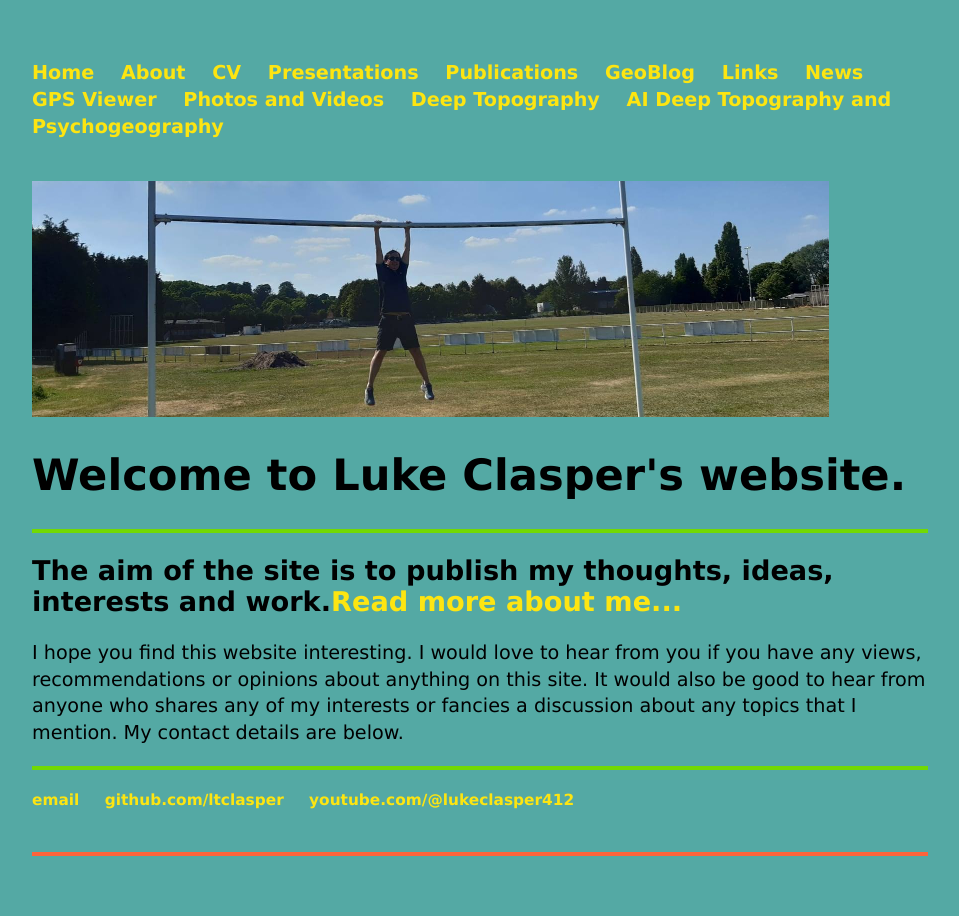
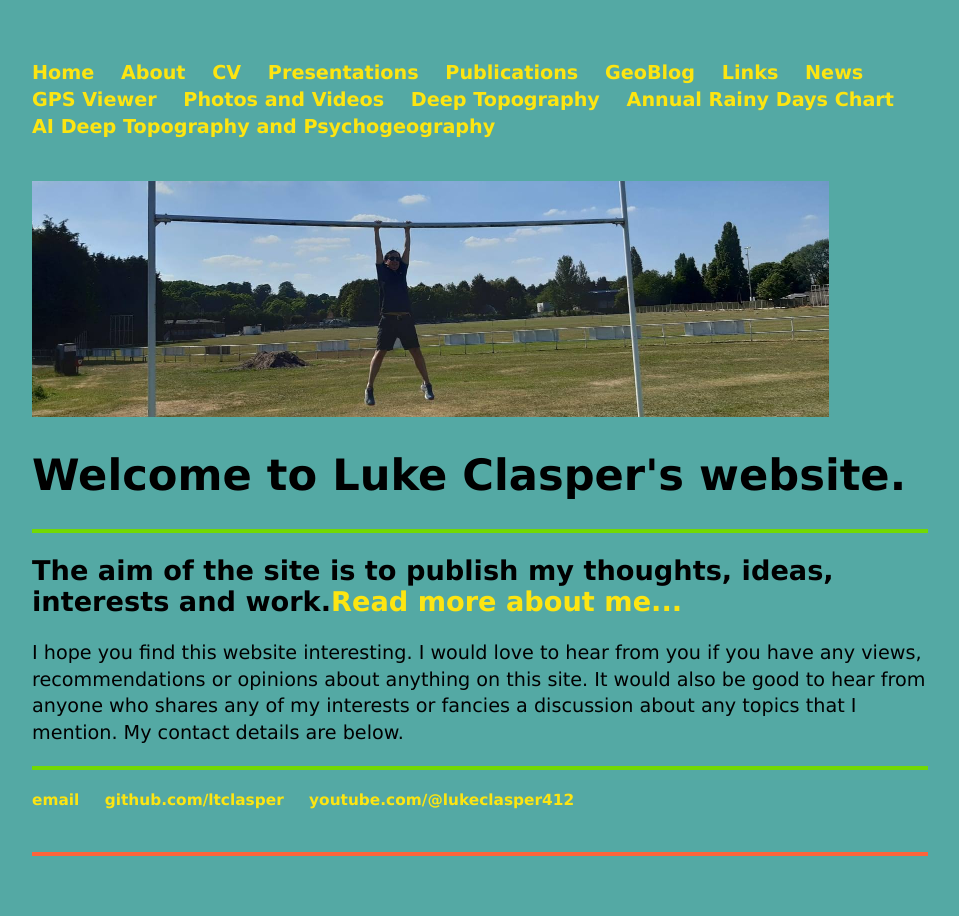
Before and after one commit to ltclasper/ltclasper.github.io, a Jekyll site: the page built from index.html, in a window 1280 px wide. Shown: the whole page, without its empty margins (160-1119 px from the left). Built offline with Jekyll 4.4.1, drawn with Linux system fonts in a browser that asks for light colours.

Commit message:
Update default.html

```diff
--- a/_layouts/default.html
+++ b/_layouts/default.html
@@ -29,6 +29,7 @@
 				<li><a href="/gps traces viewer">GPS Viewer</a></li>
 				<li><a href="/photos">Photos and Videos</a></li>
 				<li><a href="/stourport map">Deep Topography</a></li>
+				<li><a href="/Annual Rainy Days Chart">Annual Rainy Days Chart</a></li>
 				<li><a href="/AI Deep Topography and Psychogeography">AI Deep Topography and Psychogeography</a></li>
 	    		</ul>
 			</nav>
```
